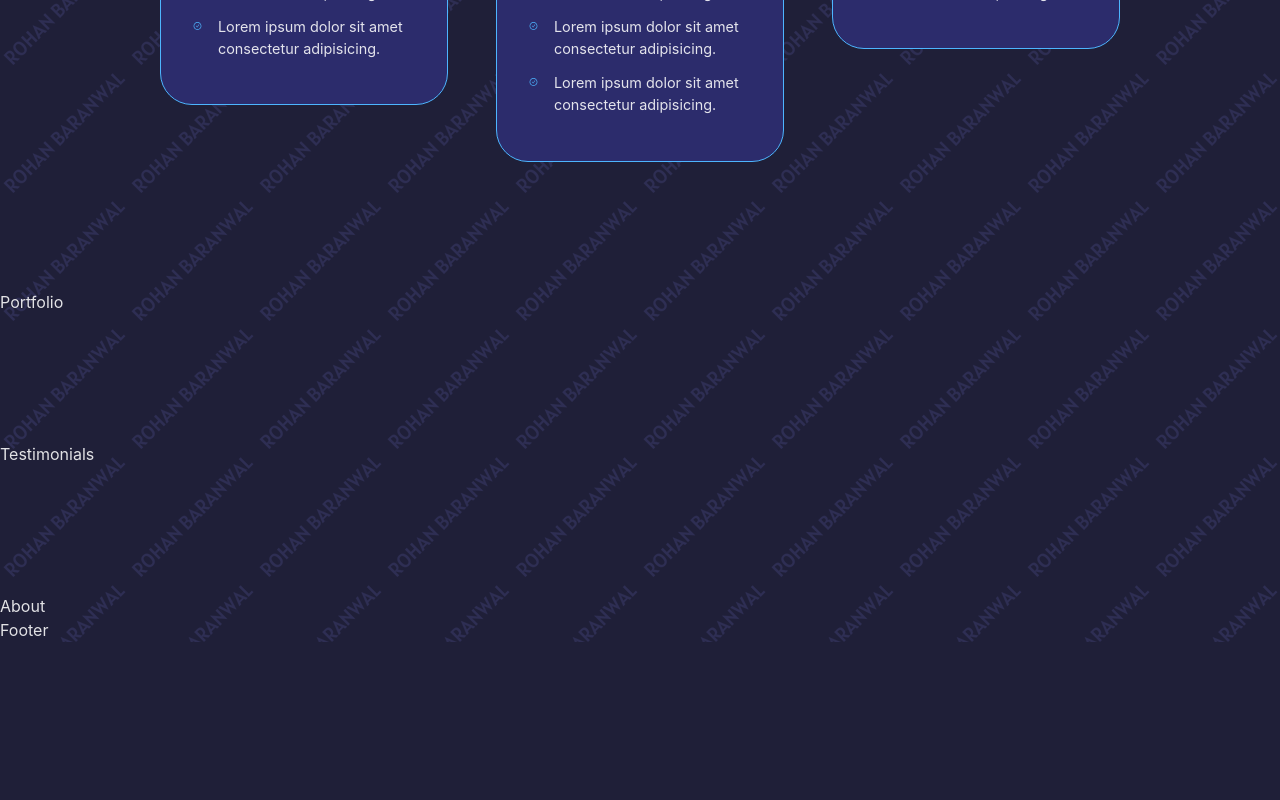
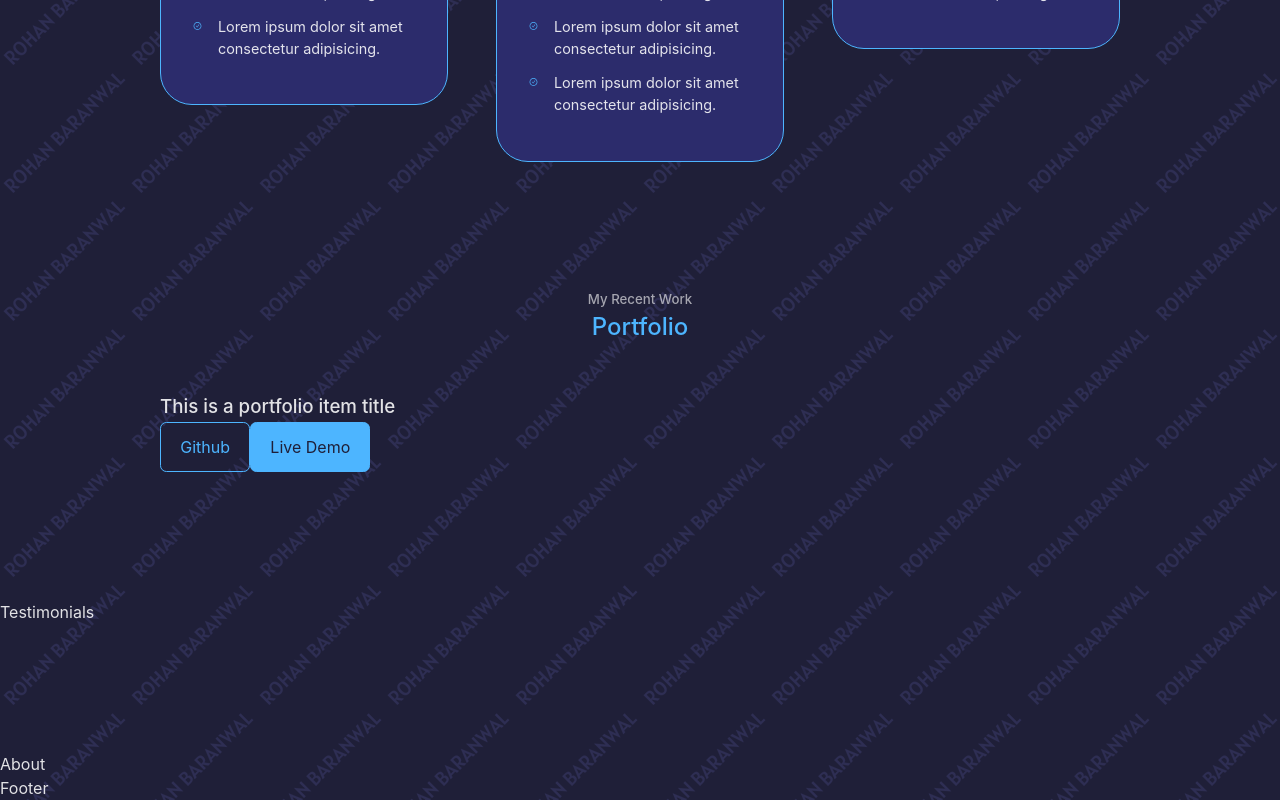
Before and after one commit to rohan-baranwal/REACT-portfolio, a React (Create React App) app: page / in a window 1280 px wide. Shown: the part 2748-3548 px from the top of the page. Before the commit the page ends 3390 px from the top, so only its background shows below. Built offline with nearby package versions, Linux system fonts and the light colour scheme.

Commit message:
Portfolio Portfolio

```diff
--- a/src/components/Portfolio/Portfolio.jsx
+++ b/src/components/Portfolio/Portfolio.jsx
@@ -2,7 +2,25 @@
 import "./Portfolio.css";
 
 const Portfolio = () => {
-  return <section id="portfolio">Portfolio</section>;
+  return (
+    <section id='portfolio'>
+      <h5>My Recent Work</h5>
+      <h2>Portfolio</h2>
+
+      <div className='container portfolio-container'>
+        <article className='portfolio-item'>
+          <div className='portfolio-item-image'></div>
+          <h3>This is a portfolio item title</h3>
+          <a href='https://github.com' className='btn'>
+            Github
+          </a>
+          <a href='https://github.com' className='btn btn-primary' target="_blank" rel="noreferrer">
+            Live Demo
+          </a>
+        </article>
+      </div>
+    </section>
+  );
 };
 
 export default Portfolio;
```
